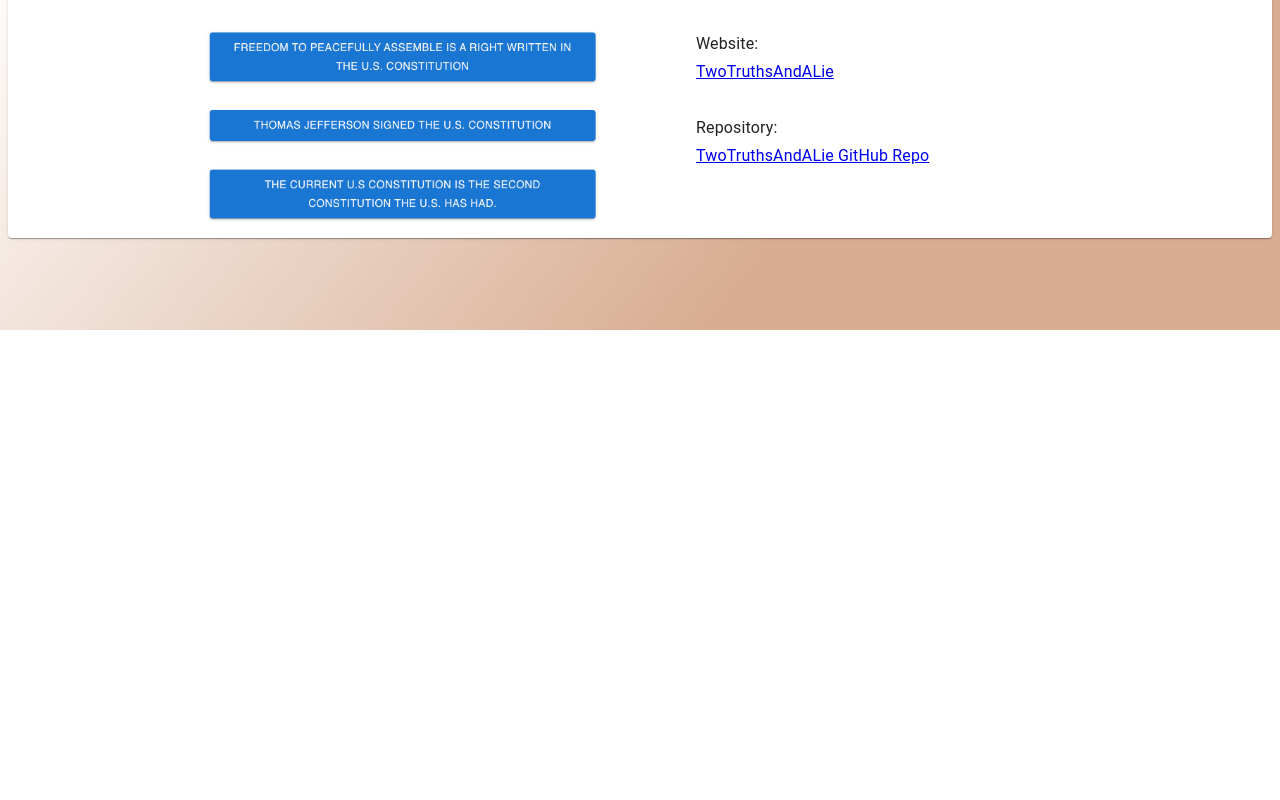
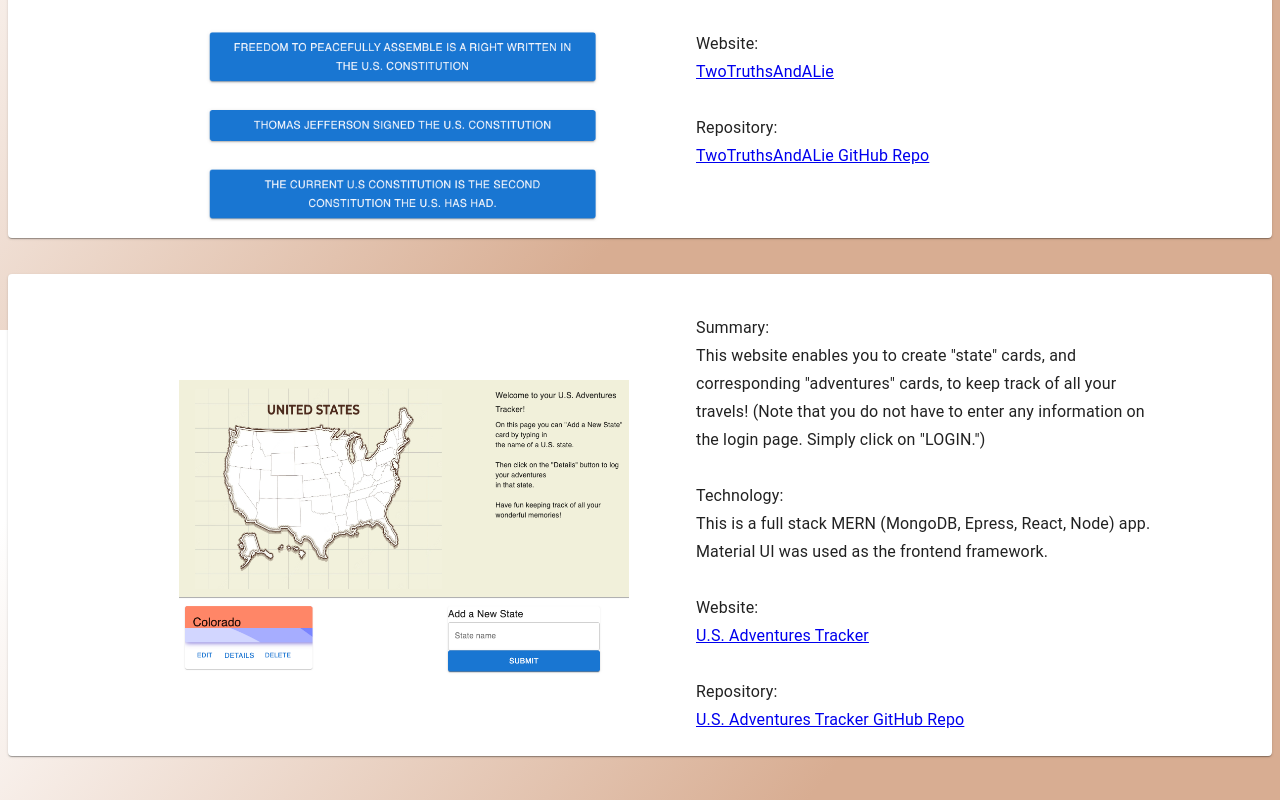
Before and after one commit to DVFon14/Portfolio, a React (Create React App) app: page /projects in a window 1280 px wide. Shown: the part 470-1270 px from the top of the page. Before the commit the page ends 800 px from the top, so only its background shows below. Built offline with nearby package versions, Linux system fonts and the light colour scheme.

Commit message:
added another project

```diff
--- a/src/Pages/projects.js
+++ b/src/Pages/projects.js
@@ -1,7 +1,7 @@
-import ButtonAppBar from "../nav";
-import game2 from "../images/game2.png";
+//============== React ==============//
+import React from "react";
 
-import React from "react";
+//============== Material UI ==============//
 import { styled } from "@mui/material/styles";
 import Grid from "@mui/material/Grid";
 import Paper from "@mui/material/Paper";
@@ -9,6 +9,14 @@ import Typography from "@mui/material/Typography";
 import ButtonBase from "@mui/material/ButtonBase";
 import GitHubIcon from "@mui/icons-material/GitHub";
 
+
+//============== Files ==============//
+import ButtonAppBar from "../nav";
+import game2 from "../images/game2.png";
+import mern_app from "../images/mern_app.png"
+
+
+//============== Code ==============//
 const Img = styled("img")({
   margin: "auto",
   display: "block",
@@ -39,6 +47,7 @@ function Projects() {
         </h3>
       </center>
       <br />
+
       <Paper
         sx={{
           p: 2,
@@ -98,6 +107,77 @@ function Projects() {
                   rel="noopener noreferrer"
                 >
                   TwoTruthsAndALie GitHub Repo
+                </a>
+              </Typography>
+            </Grid>
+          </Grid>
+        </Grid>
+      </Paper>
+
+{/* /////////////
+Second image
+//////////// */}
+
+      <br />
+      <br />
+      <Paper
+        sx={{
+          p: 2,
+          margin: "auto",
+          maxWidth: 1300,
+          flexGrow: 1,
+          backgroundColor: (theme) =>
+            theme.palette.mode === "dark" ? "#1A2027" : "#fff",
+        }}
+      >
+        <Grid
+          container
+          spacing={1}
+          sx={{ paddingLeft: 10, paddingRight: 10, paddingTop: 5 }}
+        >
+          {/*spacing betweem column 1 and 2*/}
+
+          <Grid item>
+            <ButtonBase
+              sx={{ width: 600, height: 400 }}
+              href="https://us-statesadventures.onrender.com/"
+              target="_blank"
+              rel="noreferrer"
+            >
+              {" "}
+              {/* width from left, height of the total container */}
+              <Img alt="game2" src={mern_app} height="300" width="450" />
+            </ButtonBase>
+          </Grid>
+
+          <Grid item xs={12} sm container>
+            <Grid item xs container direction="column" spacing={2}>
+              <Typography gutterBottom variant="subtitle1" component="div">
+                Summary: <br />
+               This website enables you to create "state" cards, and corresponding "adventures" cards, to keep track of all your travels! (Note that you do not have to enter any information on the login page. Simply click on "LOGIN.")
+                <br />
+                <br />
+                Technology: <br />
+                This is a full stack MERN (MongoDB, Epress, React, Node) app. Material UI was used as the frontend framework.<br />
+                <br />
+                Website: <br />
+                <a
+                  href="https://us-statesadventures.onrender.com/"
+                  target="_blank"
+                  rel="noopener noreferrer"
+
+                >
+                  U.S. Adventures Tracker <br />
+                </a>
+                <br />
+                Repository: <br />
+                <a
+                  href="https://github.com/DVFon14/MERNapp
+                  "
+                  target="_blank"
+                  rel="noopener noreferrer"
+                >
+                  U.S. Adventures Tracker GitHub Repo
                 </a>
               </Typography>
             </Grid>
@@ -257,47 +337,4 @@ export default Projects;
 //   </Grid>
 // </Paper>
 // <br />
-// <br />
-// <Paper
-//   sx={{
-//     p: 2,
-//     margin: "auto",
-//     maxWidth: 1300,
-//     flexGrow: 1,
-//     backgroundColor: (theme) =>
-//       theme.palette.mode === "dark" ? "#1A2027" : "#fff",
-//   }}
-// >
-//   <Grid
-//     container
-//     spacing={1}
-//     sx={{ paddingLeft: 10, paddingRight: 10, paddingTop: 10 }}
-//   >
-//     {/*spacing betweem column 1 and 2*/}
-
-//     <Grid item>
-//       <ButtonBase sx={{ width: 600, height: 400 }}>
-//         {" "}
-//         {/* width from left, height of the total container */}
-//         <Img alt="TBD" height="400" width="400" />
-//       </ButtonBase>
-//     </Grid>
-
-//     <Grid item xs={12} sm container>
-//       <Grid item xs container direction="column" spacing={2}>
-//         <Typography gutterBottom variant="subtitle1" component="div">
-//           Summary: <br />
-//           <br />
-//           Technology: <br />
-//           This is a full stack application that makes use of the entire
-//           MERN stack, MongoDB, Express, React, and Node. Within React, I
-//           make use of Javascript and HTML.
-//           <br />
-//           <br />
-//           Website: <br />
-//           <a></a>
-//         </Typography>
-//       </Grid>
-//     </Grid>
-//   </Grid>
-// </Paper> */}
+// <br />*/}
```
Also changed, not shown: src/images/mern_app.png (added).
